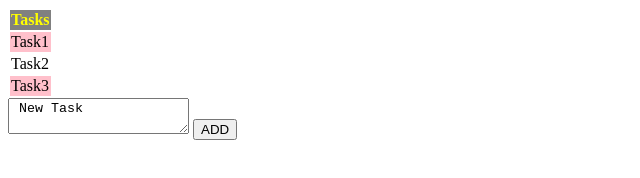
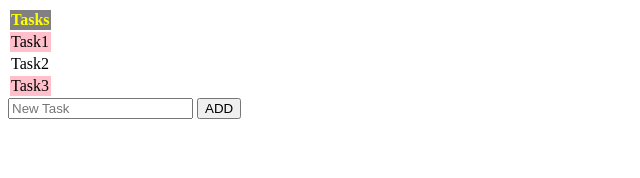
Before and after one commit to yangjiao2/todoapp, a plain HTML site: page index.html in a window 1280 px wide. Shown: the whole page, without its empty margins (0-640 px from the left). Drawn offline with Linux system fonts and the light colour scheme.

Commit message:
add placeholder

```diff
--- a/index.html
+++ b/index.html
@@ -34,7 +34,7 @@
         </tr>
 
     </table>
-    <textarea> New Task </textarea>
+    <input type = "text"; placeholder="New Task"> </input>
     <button> ADD </button>
 
 
```
